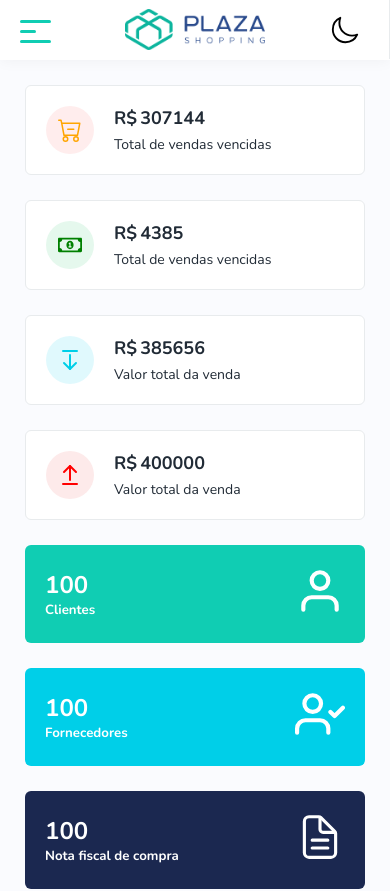
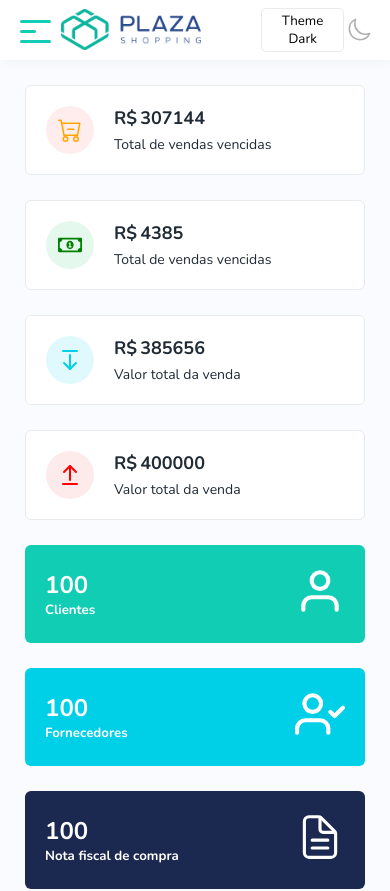
Before and after one commit to iraeveras/auditoria_loja, a React (Vite) app: page / in a window 390 px wide. Shown: the top 891 px of the page. Built offline with nearby package versions, Linux system fonts and the light colour scheme.

Commit message:
criado theme dark light

```diff
--- a/src/Components/Header/Header.css
+++ b/src/Components/Header/Header.css
@@ -49,36 +49,9 @@
     width: 30px;
 }
 
-.box_btn_dark_light {
-    display: flex;
-    align-items: center;
-    justify-content: end;
-    display: flex;
-    height: 100%;
-    margin-right: 25px;
-}
 
-.dark_light {
-    display: flex;
-    align-items: center;
-    justify-content: center;
-    width: 40px;
-    height: 40px;
-    position: relative;
-    border-radius: 50%;
-}
 
-.dark_light svg {
-    font-size: 30px;
-    cursor: pointer;
-    position: absolute;
-}
-
-.dark_light .sun {
-    display: none;
-}
-
-.header_left.active #toggle_btn {
+/* .header_left.active #toggle_btn {
     position: relative;
     opacity: 1;
 }
@@ -97,71 +70,17 @@
 
 .header_left.disable #toggle_btn::after {
     display: none;
-}
+} */
 
-@media(max-width:991px) {
-    .header .header_left {
-        position: absolute;
-        width: 100%;
-    }
-}
 
-@media(max-width:991px) {
-    .header #toggle_btn {
-        display: none
-    }
-}
-
-@media (min-width: 991px) {
-    .header #toggle_btn {
-        float: left;
-        font-size: 26px;
-        line-height: 50px;
-    }
-
-    #toggle_btn {
-        display: flex;
-        align-items: center;
-        justify-content: center;
-        float: left;
-        margin-left: 15px;
-    }
-
-    #toggle_btn::before {
-        content: "";
-        width: 14px;
-        height: 14px;
-        border: 2px solid #092c4c;
-        border-radius: 50%;
-    }
-
-}
 
 .header .mobile_btn {
     display: none;
     float: left;
+    cursor: pointer;
 }
 
-@media (max-width: 991px) {
-    .header .mobile_btn {
-        color: #10cdb3;
-        font-size: 24px;
-        height: 60px;
-        width: 60px;
-        line-height: 60px;
-        z-index: 10;
-        padding: 0 20px;
-        position: absolute;
-        top: 0;
-        left: 0;
-        display: block;
-    }
 
-    .header .header_left .logo {
-        text-align: center;
-        width: 100%;
-    }
-}
 
 .bar_icon {
     display: inline-block;
@@ -207,3 +126,120 @@
     -webkit-transform: rotate(135deg);
     -ms-transform: rotate(135deg);
 }
+
+.box_btn_dark_light {
+    display: flex;
+    align-items: center;
+    justify-content: end;
+    display: flex;
+    height: 100%;
+    margin-right: 25px;
+}
+
+.box_btn_dark_light div {
+    position: relative;
+}
+
+.box_btn_dark_light div button {
+    padding: 3px 15px;
+    outline: none;
+    border: 1px solid #e8ebed;
+    background: #fff;
+    cursor: pointer;
+    border-radius: 5px;
+}
+
+.dark_light {
+    display: flex;
+    align-items: center;
+    justify-content: center;
+    width: 40px;
+    height: 40px;
+    position: relative;
+    border-radius: 50%;
+    cursor: pointer;
+}
+
+.dark_light svg {
+    font-size: 25px;
+    position: absolute;
+    color:  #00000050;
+}
+
+
+
+.display_none {
+    display: none;
+}
+
+.display_block {
+    display: block;
+}
+
+@media(max-width:991px) {
+    .header {
+        display: grid;
+        grid-template-columns: 11fr 1fr ;
+    }
+    .header .header_left {
+        /* position: absolute; */
+        width: 100%;
+        border-right: none ;
+    }
+
+    .box_btn_dark_light {
+        margin-right: 15px;
+    }
+}
+
+@media(max-width:991px) {
+    .header #toggle_btn {
+        display: none
+    }
+}
+
+@media (min-width: 991px) {
+    .header #toggle_btn {
+        float: left;
+        font-size: 26px;
+        line-height: 50px;
+    }
+
+    #toggle_btn {
+        display: flex;
+        align-items: center;
+        justify-content: center;
+        float: left;
+        margin-left: 15px;
+    }
+
+    #toggle_btn::before {
+        content: "";
+        width: 14px;
+        height: 14px;
+        border: 2px solid #092c4c;
+        border-radius: 50%;
+    }
+
+}
+
+@media (max-width: 991px) {
+    .header .mobile_btn {
+        color: #10cdb3;
+        font-size: 24px;
+        height: 60px;
+        width: 60px;
+        line-height: 60px;
+        z-index: 10;
+        padding: 0 20px;
+        position: absolute;
+        top: 0;
+        left: 0;
+        display: block;
+    }
+
+    .header .header_left .logo {
+        text-align: center;
+        width: 100%;
+    }
+}
--- a/src/Components/Header/Header.jsx
+++ b/src/Components/Header/Header.jsx
@@ -8,13 +8,43 @@ import "./Header.css";
 const body = document.querySelector("body");
 body.innerHTML += `<div class="sidebar_overlay"></div>`
 
+
+
+
+
 function Header() {
+
     const [menuOpened, setMenuOpened] = useState(false);
+    const [toggleDarkLight, setToggleDarkLight] = useState(false);
+    const [buttonDarkLight, setButtonDarkLight] = useState("Theme Dark");
+
+    function handleDarkLight() {
+
+        const sun = document.querySelector(".sun");
+        const moon = document.querySelector(".moon")
+        const btn_theme = document.querySelector(".btn_theme");
+        setToggleDarkLight(!toggleDarkLight);
+
+        if (!toggleDarkLight) {
+            sun.classList.remove("display_none")
+            moon.classList.add("display_none")
+            btn_theme.innerText = "Theme Light";
+            body.classList.add("dark")
+            body.classList.remove("light")
+        } else {
+            sun.classList.add("display_none")
+            moon.classList.remove("display_none")
+            btn_theme.innerText = "Theme Dark";
+            body.classList.add("light");
+            body.classList.remove("dark")
+        }
+
+    }
 
     function openedSidebar() {
         setMenuOpened(!menuOpened)
 
-        if (menuOpened) {
+        if (!menuOpened) {
             document.querySelector("html").classList.add("menu_opened")
             document.getElementById("root").classList.add("slide_nav")
             document.querySelector(".sidebar_overlay").classList.add("opened")
@@ -23,6 +53,8 @@ function Header() {
             document.getElementById("root").classList.remove("slide_nav")
             document.querySelector(".sidebar_overlay").classList.remove("opened")
         }
+
+
     }
 
     return (
@@ -36,18 +68,28 @@ function Header() {
                 </Link>
 
             </div>
-            <Link to="#" className=" mobile_btn" id="mobile_btn">
-                <span className="bar_icon" onClick={openedSidebar}>
+            <div className=" mobile_btn" id="mobile_btn" onClick={openedSidebar}>
+                <span className="bar_icon" >
                     <span></span>
                     <span></span>
                     <span></span>
                 </span>
-            </Link>
+            </div>
             <div className="box_btn_dark_light">
-                <div className="dark_light">
+                <div>
+                    <button
+                    className="btn_theme"
+                    onClick={handleDarkLight}
+                    onChange={(e) =>
+                    setButtonDarkLight(e.target.value)}>
+                        {buttonDarkLight}
+                    </button>
+
+                </div>
+                <a className="dark_light" >
                     <IoMoonOutline className="moon"/>
-                    <GoSun className="sun"/>
-                </div>
+                    <GoSun className="sun display_none"/>
+                </a>
             </div>
         </header>
     )
--- a/src/index.css
+++ b/src/index.css
@@ -5,13 +5,14 @@
   padding: 0;
   box-sizing: border-box;
   font-family: 'Nunito', sans-serif;
+  transition: all 0.3s ease;
 }
 
 body {
   min-width: 320px;
   min-height: 100vh;
   background: #fafbfe;
-  transition: all 0.3s ease;
+
 }
 
 a {
@@ -200,6 +201,62 @@ select {
   }
 }
 
+body.dark {
+  background: #242526;
+}
+
+body.dark .header {
+  background: #242526;
+  border-bottom: 0
+  ;
+}
+
+body.dark .header .header_left {
+  background: #18181b;
+}
+
+body.dark .box_btn_dark_light div button {
+  background: #242526;
+  color: #e8ebed;
+}
+
+body.dark .dark_light svg {
+  color: #fff;
+}
+
+body.dark .sidebar .slimScrollDiv {
+  background: #18181b;
+}
+
+body.dark .sidebar .submenu_itens_list .submenu_item a {
+  color: #fff;
+}
+
+body.dark .sidebar .submenu_itens_list .submenu_item a::after {
+  border: 1px solid #fff;
+}
+
+body.dark .sidebar_menu .sidebar_menu_list li.submenu .menu_item svg,
+body.dark .sidebar_menu  .sidebar_menu_list li.submenu .menu_item span {
+  color: #fff;
+}
+
+body.dark .sidebar_menu .sidebar_menu_list li.submenu .menu_item:hover {
+  background: #242526;
+}
+
+body.dark .sidebar_menu_list .submenu.active > .menu_item {
+  background: #242526;
+  border: 1px solid #fff;
+}
+
+body.dark .submenu_itens_list {
+  background: #242526;
+  border: 1px solid #fff;
+  border-top: 0;
+  border-radius: 0 0 5px 5px;
+}
+
 
 
 /* :root {
```
